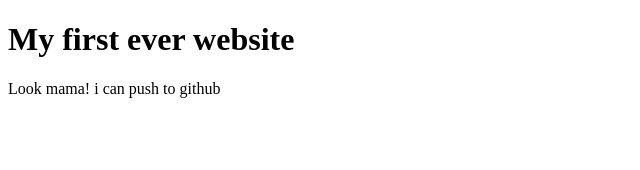
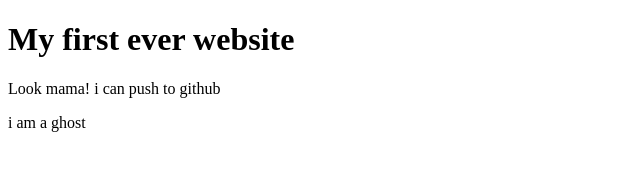
Before and after one commit to naimuddin01/my-first-website, a plain HTML site: page index.html in a window 1280 px wide. Shown: the full height of the page, 0-640 px from the left. Drawn offline with Linux system fonts and the light colour scheme.

Commit message:
ghost added

```diff
--- a/index.html
+++ b/index.html
@@ -9,5 +9,6 @@
 <body>
     <h1>My first ever website</h1>
     <p>Look mama! i can push to github</p>
+    <p>i am a ghost</p>
 </body>
 </html>
```
